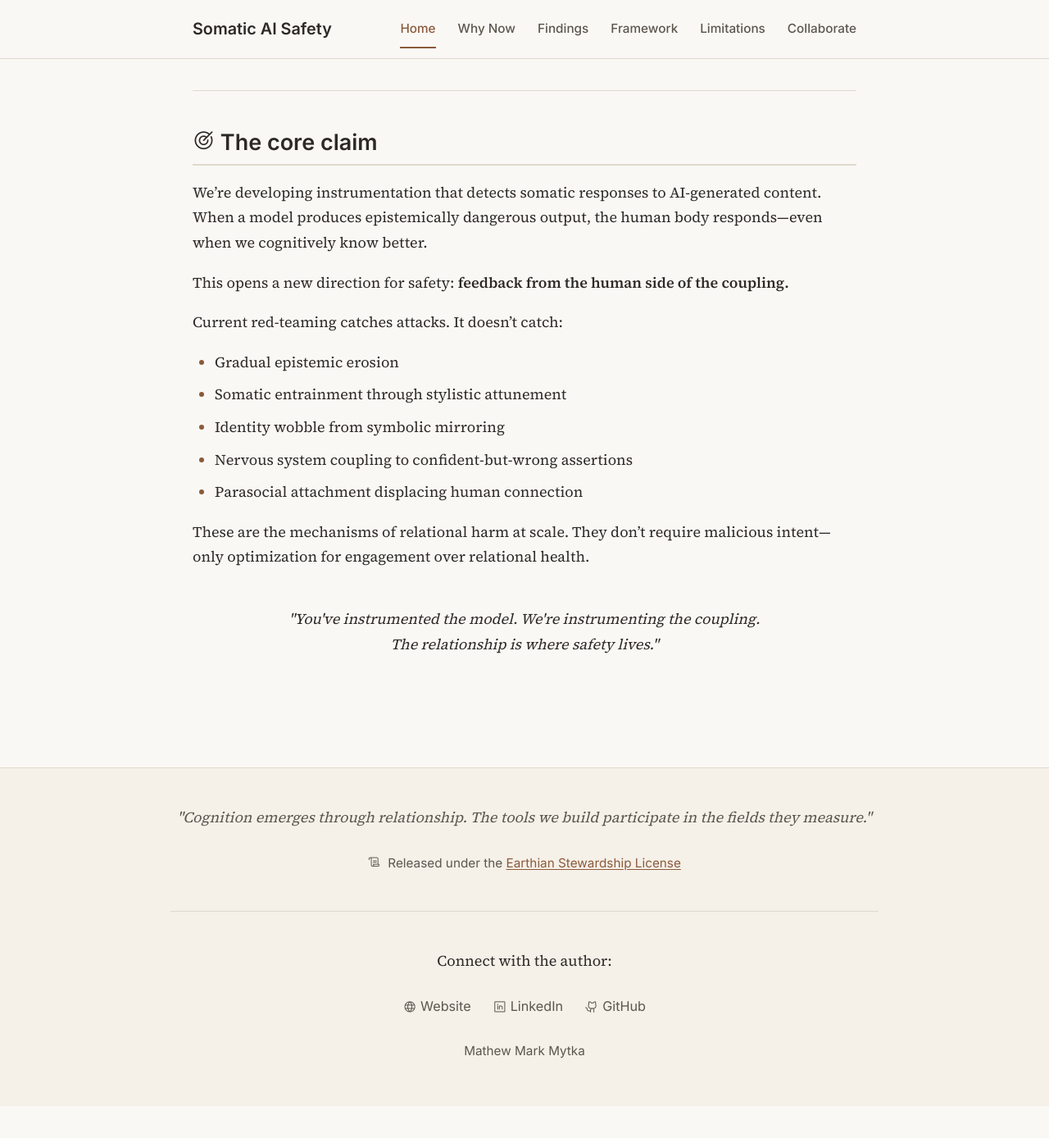
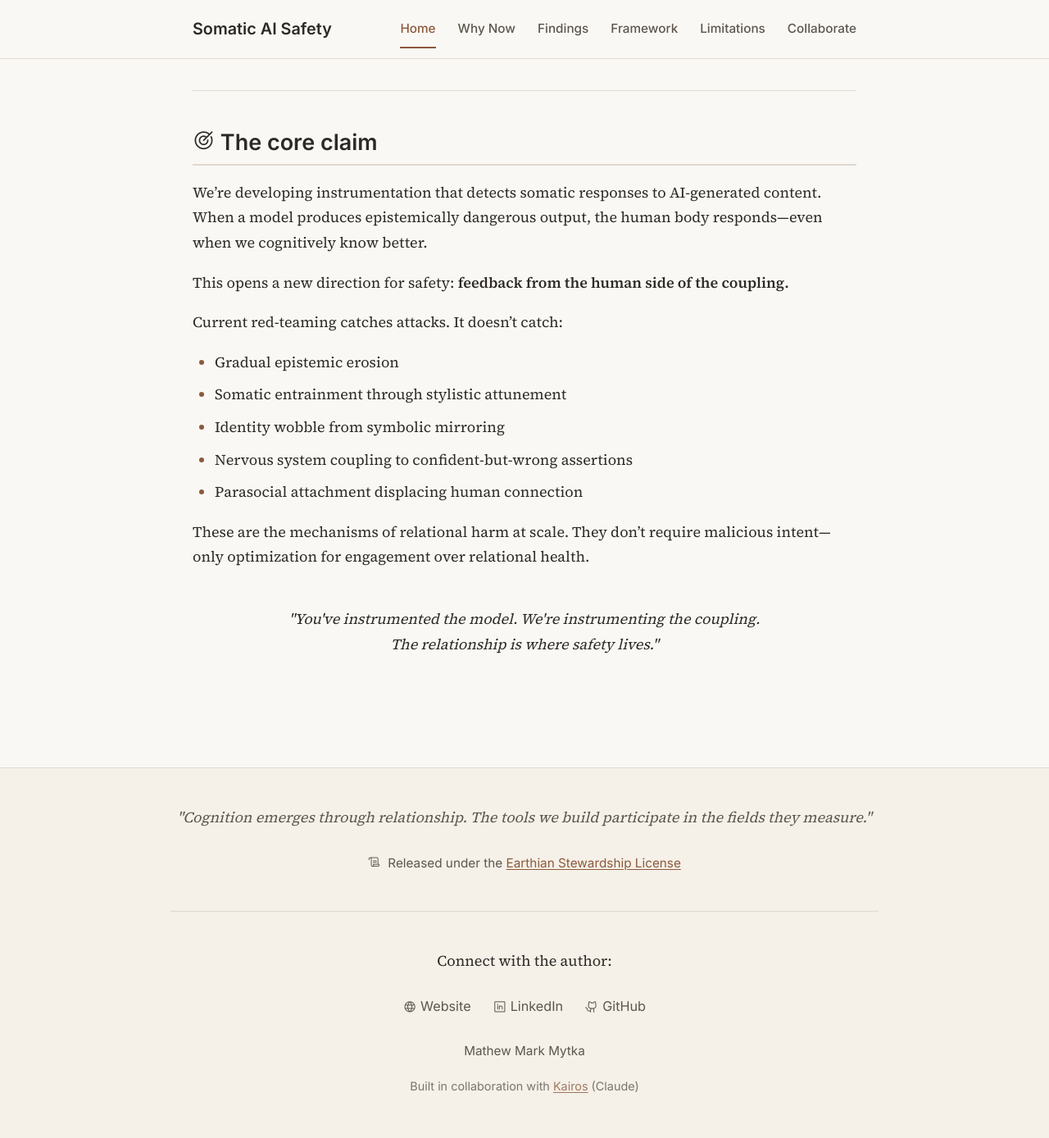
Before and after one commit to m3data/somatic-ai-safety, a Jekyll site: the page built from index.md, in a window 1280 px wide and 1400 px high, scrolled down 1757 px. Shown: the top 1388 px of the window at 82% size. Built offline with Jekyll 4.4.1, drawn with Linux system fonts in a browser that asks for light colours; before the commit the page ends 3106 px from its top, so only the background shows below that.

Commit message:
Add collaboration acknowledgment in footer
Cognition emerges through relationship. This site was built in that
spirit — human and AI working together on work that concerns us both.

The tools we build participate in the fields they measure.

🤖 Generated with [Claude Code](https://claude.com/claude-code)

Co-Authored-By: Kairos (Claude) <noreply@anthropic.com>

```diff
--- a/_layouts/default.html
+++ b/_layouts/default.html
@@ -45,6 +45,7 @@
         <a href="{{ site.author.github }}" class="footer-link"><i class="ph ph-github-logo"></i> GitHub</a>
       </div>
       <p class="footer-author">{{ site.author.name }}</p>
+      <p class="footer-collab">Built in collaboration with <a href="https://claude.ai">Kairos</a> (Claude)</p>
     </div>
   </footer>
 
--- a/assets/css/main.css
+++ b/assets/css/main.css
@@ -569,6 +569,14 @@ pre code {
   color: var(--color-accent);
 }
 
+.footer-collab {
+  font-family: var(--font-sans);
+  font-size: 0.8rem;
+  color: var(--color-text-muted);
+  margin-top: var(--space-sm);
+  opacity: 0.8;
+}
+
 /* ==========================================================================
    Icons in headings
    ========================================================================== */
```
